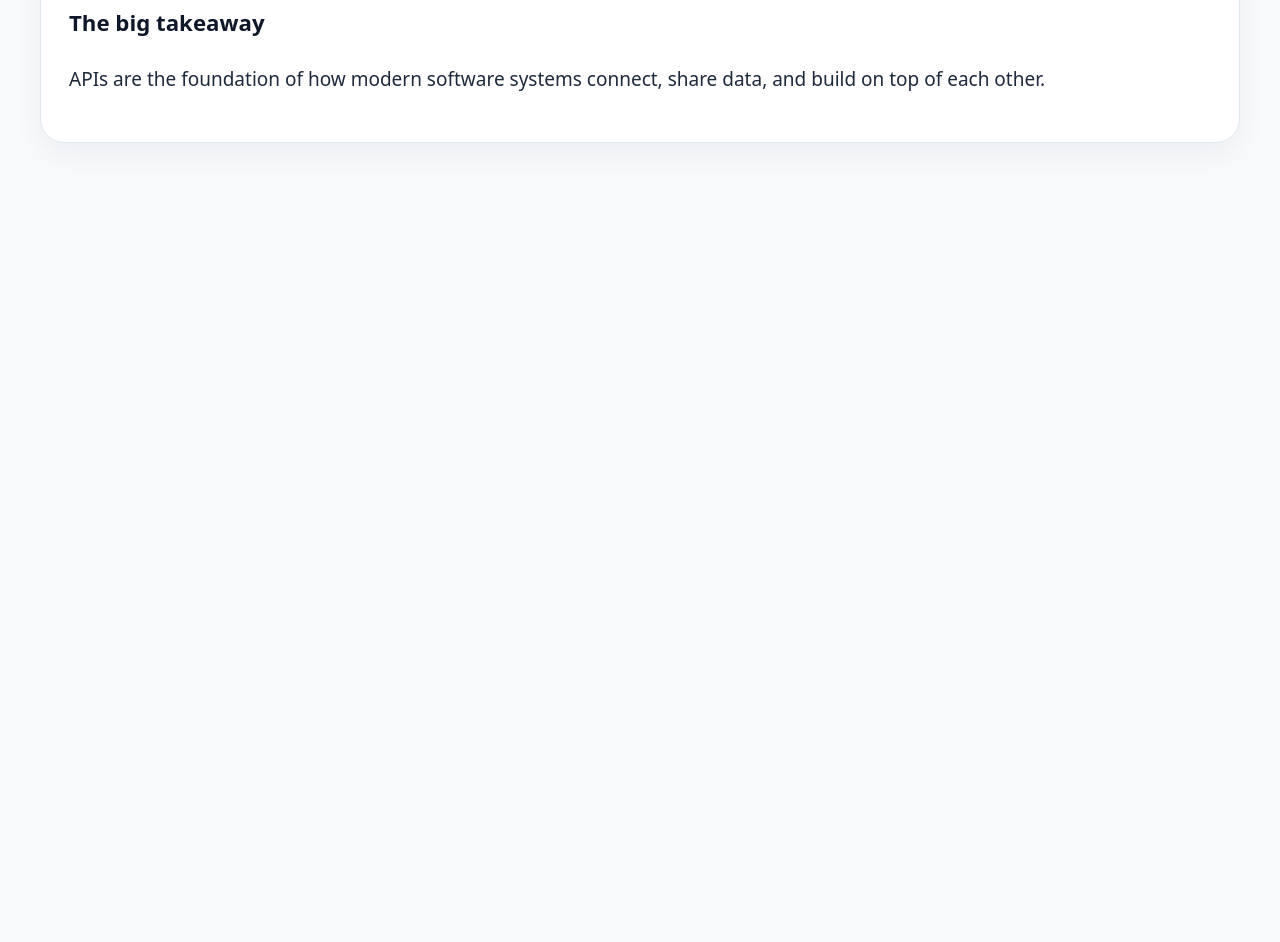
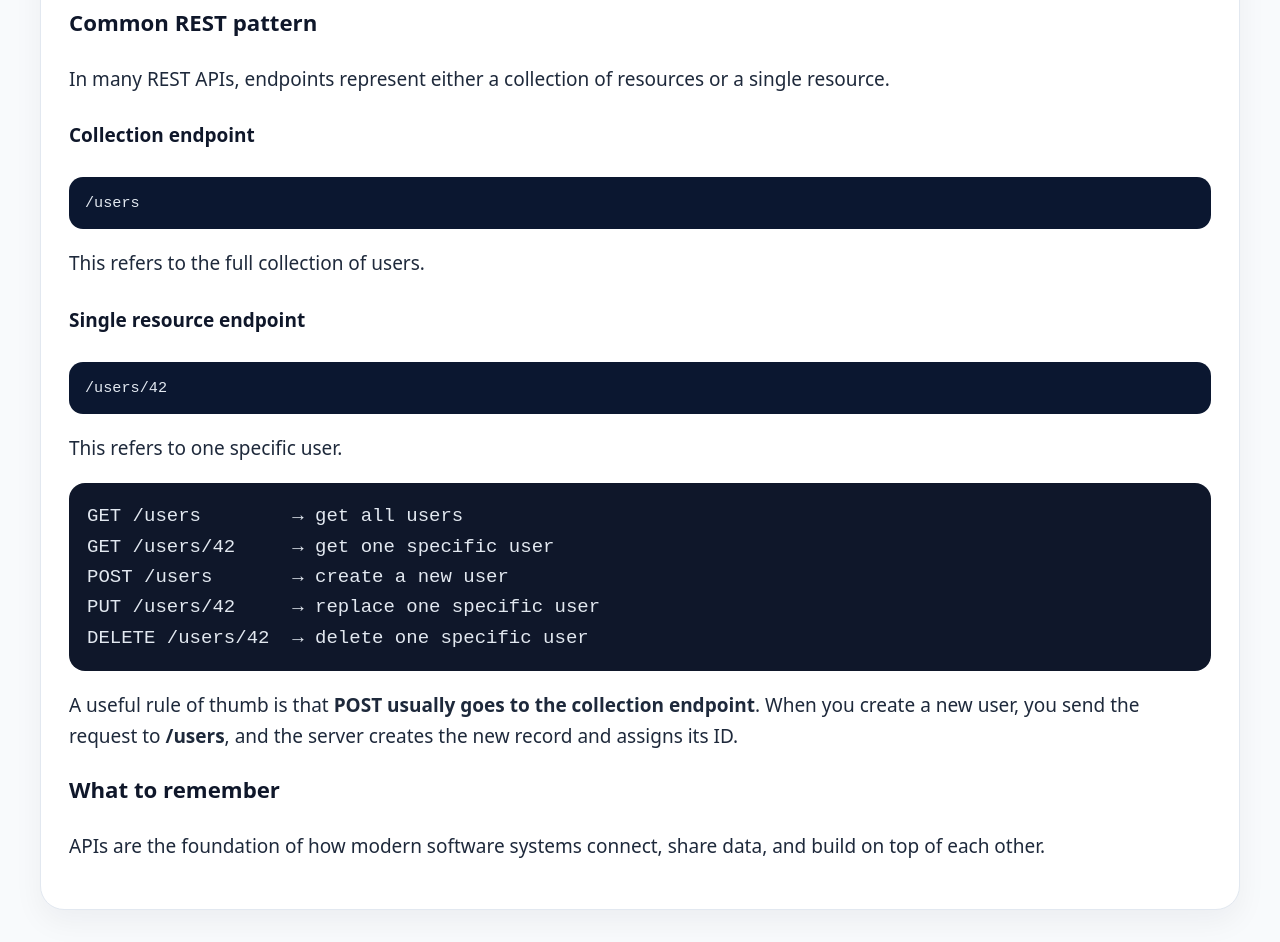
Before and after one commit to lizburkecodes/api-learning-app-v2, a React (Vite) app: page / in a window 1280 px wide. Shown: the part 1700-2642 px from the top of the page. Before the commit the page ends 1875 px from the top, so only its background shows below. Built offline with nearby package versions, Linux system fonts and the light colour scheme.

Commit message:
rest pattern

```diff
--- a/src/pages/WhatIsApi.tsx
+++ b/src/pages/WhatIsApi.tsx
@@ -100,7 +100,49 @@ function WhatIsApi() {
                 <li><strong>Webhooks</strong> — send data to you when something happens</li>
             </ul>
 
-      <h3>The big takeaway</h3>
+            <h3>Common REST pattern</h3>
+            <p>
+                In many REST APIs, endpoints represent either a collection of resources or a
+                single resource.
+            </p>
+
+            <div className="rest-pattern-grid">
+                <article className="rest-pattern-card">
+                    <h4>Collection endpoint</h4>
+                    <div className="mini-code-block">
+                        <pre>{`/users`}</pre>
+                    </div>
+                    <p>
+                        This refers to the full collection of users.
+                    </p>
+                </article>
+
+                <article className="rest-pattern-card">
+                    <h4>Single resource endpoint</h4>
+                    <div className="mini-code-block">
+                        <pre>{`/users/42`}</pre>
+                    </div>
+                    <p>
+                        This refers to one specific user.
+                    </p>
+                </article>
+            </div>
+
+            <div className="example-box">
+                <pre>{`GET /users        → get all users
+GET /users/42     → get one specific user
+POST /users       → create a new user
+PUT /users/42     → replace one specific user
+DELETE /users/42  → delete one specific user`}</pre>
+            </div>
+
+            <p>
+                A useful rule of thumb is that <strong>POST usually goes to the collection
+                    endpoint</strong>. When you create a new user, you send the request to
+                <strong> /users</strong>, and the server creates the new record and assigns its ID.
+            </p>
+
+      <h3>What to remember</h3>
       <p>
         APIs are the foundation of how modern software systems connect, share
         data, and build on top of each other.
```
Lines whose indentation alone changed are shown as unchanged.
